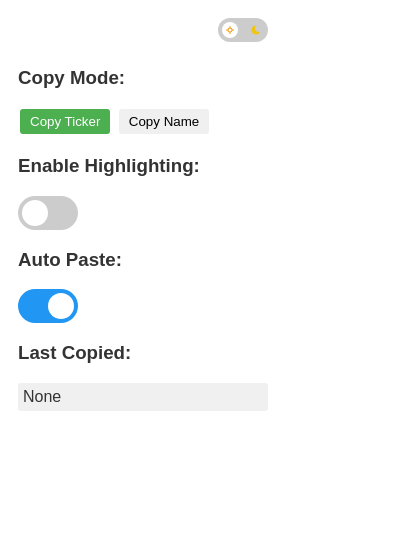
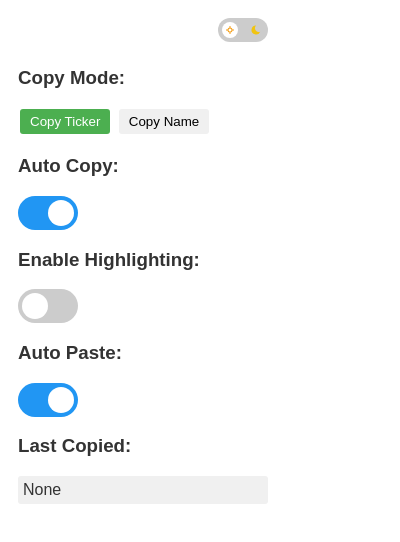
Before and after one commit to buhzinga/trench-tool, a browser extension: page popup.html in a window 400 px wide. Drawn offline with Linux system fonts and the light colour scheme.

Commit message:
Update UI: Added auto-copy toggle

```diff
--- a/popup.css
+++ b/popup.css
@@ -135,7 +135,6 @@ body.dark-theme {
     background: var(--button-bg-dark);
 }
 
-/* Regular toggle switch styles */
 .switch {
     position: relative;
     display: inline-block;
@@ -178,3 +177,9 @@ input:checked+.slider {
 input:checked+.slider:before {
     transform: translateX(26px);
 }
+
+.toggle-label {
+    display: flex;
+    align-items: center;
+    margin-top: 5px;
+}
--- a/popup.html
+++ b/popup.html
@@ -32,6 +32,16 @@
   </div>
 
   <div class="section">
+    <h3>Auto Copy:</h3>
+    <div class="toggle-label">
+      <label class="switch">
+        <input type="checkbox" id="autoCopyToggle" checked>
+        <span class="slider"></span>
+      </label>
+    </div>
+  </div>
+
+  <div class="section">
     <h3>Enable Highlighting:</h3>
     <div class="toggle-label">
       <label class="switch">
```
Also changed, not shown: content.js (+16 -22 lines).
